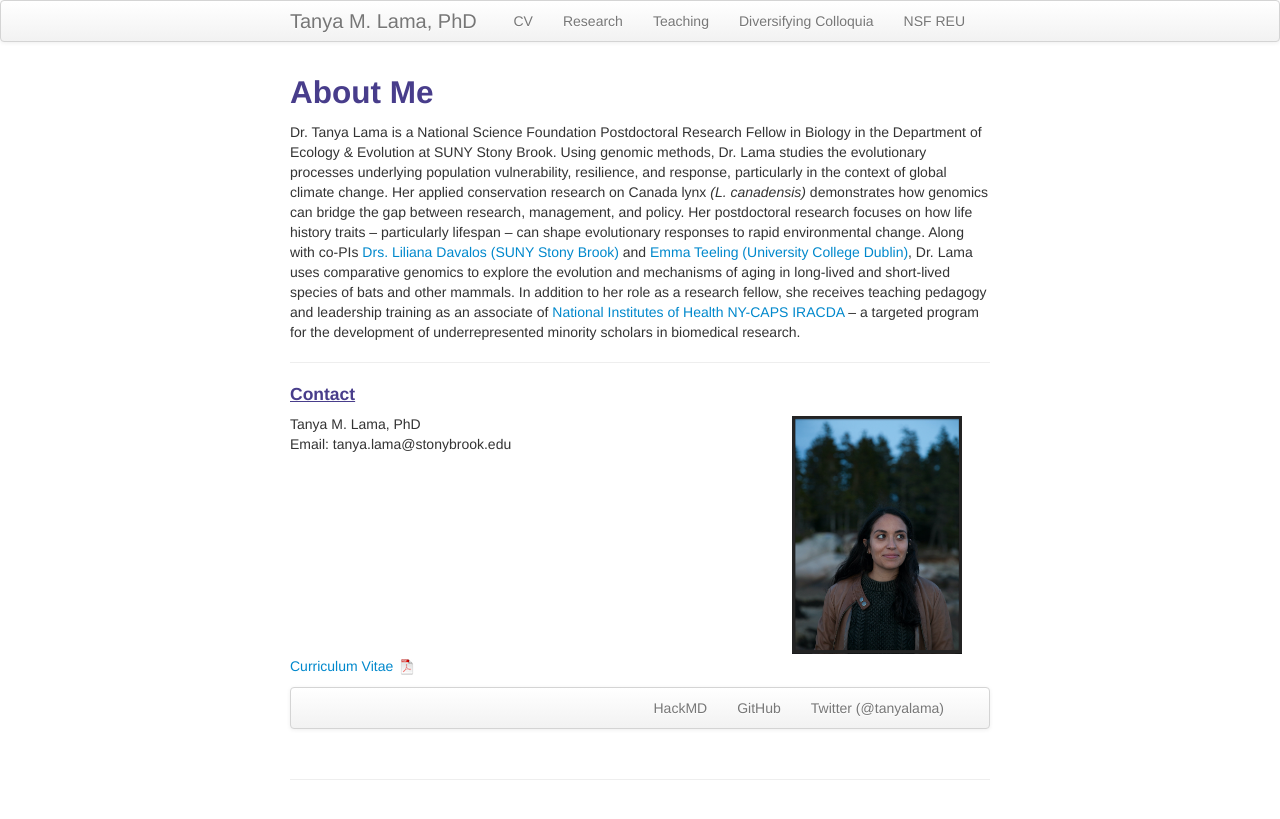
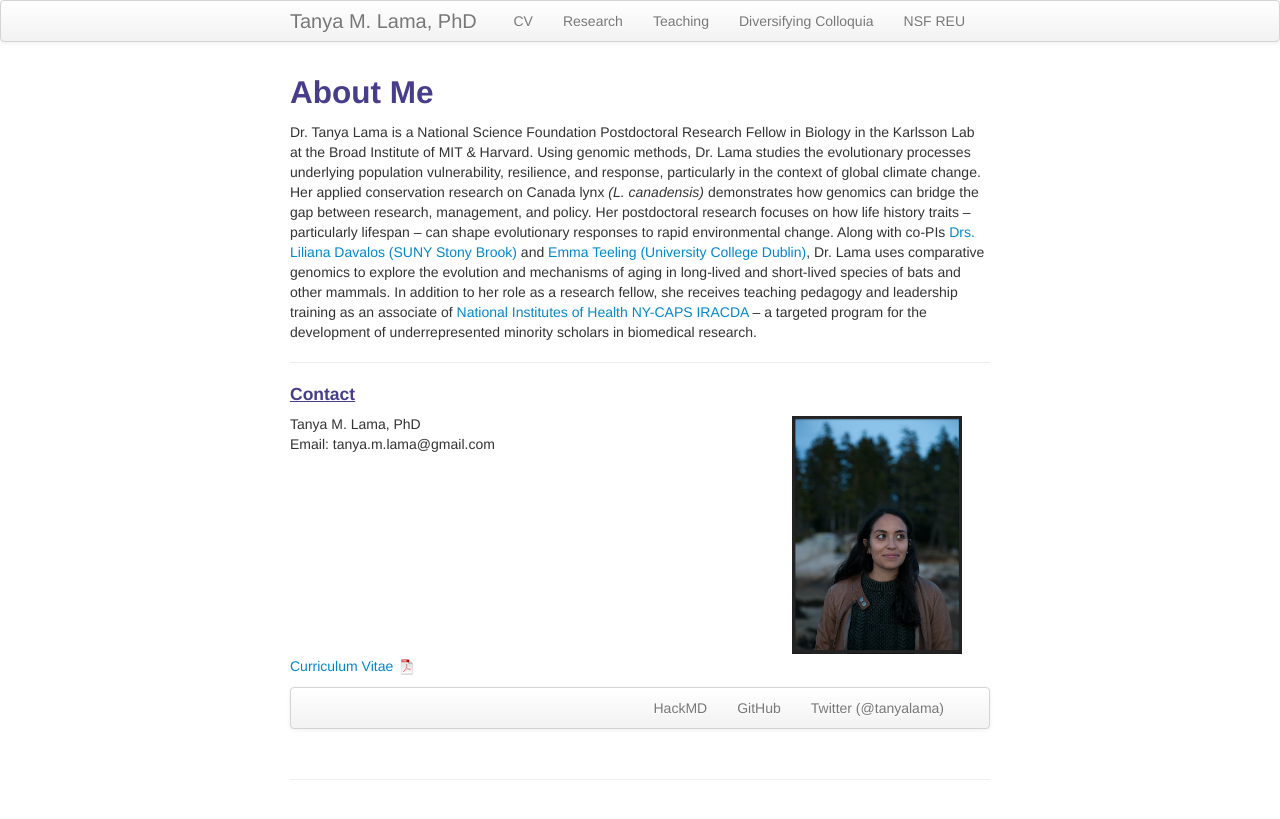
Before and after one commit to tanyalama/tanyalama.github.io, a Jekyll site: the page built from index.md, in a window 1280 px wide. Shown: the top 819 px of the page. Built offline with Jekyll 4.4.1, drawn with Linux system fonts in a browser that asks for light colours.

Commit message:
Update index.md

```diff
--- a/index.md
+++ b/index.md
@@ -7,7 +7,7 @@
 
 About Me
 ---
-Dr. Tanya Lama is a National Science Foundation Postdoctoral Research Fellow in Biology in the Department of Ecology & Evolution at SUNY Stony Brook. Using genomic methods, Dr. Lama studies the evolutionary processes underlying population vulnerability, resilience, and response, particularly in the context of global climate change. Her applied conservation research on Canada lynx _(L. canadensis)_ demonstrates how genomics can bridge the gap between research, management, and policy. Her postdoctoral research focuses on how life history traits -- particularly lifespan -- can shape evolutionary responses to rapid environmental change. Along with co-PIs <a href="https://lmdavalos.github.io/">Drs. Liliana Davalos (SUNY Stony Brook)</a> and <a href="http://batlab.ucd.ie/">Emma Teeling (University College Dublin)</a>, Dr. Lama uses comparative genomics to explore the evolution and mechanisms of aging in long-lived and short-lived species of bats and other mammals. In addition to her role as a research fellow, she receives teaching pedagogy and leadership training as an associate of <a href="https://www.stonybrook.edu/commcms/iracda/">National Institutes of Health NY-CAPS IRACDA</a> – a targeted program for the development of underrepresented minority scholars in biomedical research.
+Dr. Tanya Lama is a National Science Foundation Postdoctoral Research Fellow in Biology in the Karlsson Lab at the Broad Institute of MIT & Harvard. Using genomic methods, Dr. Lama studies the evolutionary processes underlying population vulnerability, resilience, and response, particularly in the context of global climate change. Her applied conservation research on Canada lynx _(L. canadensis)_ demonstrates how genomics can bridge the gap between research, management, and policy. Her postdoctoral research focuses on how life history traits -- particularly lifespan -- can shape evolutionary responses to rapid environmental change. Along with co-PIs <a href="https://lmdavalos.github.io/">Drs. Liliana Davalos (SUNY Stony Brook)</a> and <a href="http://batlab.ucd.ie/">Emma Teeling (University College Dublin)</a>, Dr. Lama uses comparative genomics to explore the evolution and mechanisms of aging in long-lived and short-lived species of bats and other mammals. In addition to her role as a research fellow, she receives teaching pedagogy and leadership training as an associate of <a href="https://www.stonybrook.edu/commcms/iracda/">National Institutes of Health NY-CAPS IRACDA</a> – a targeted program for the development of underrepresented minority scholars in biomedical research.
 
 ---
 #### <u>Contact<u>
@@ -17,7 +17,7 @@
     <div class="row-fluid">
         <div class="span5">
             Tanya M. Lama, PhD<br/>
-            Email: tanya.lama@stonybrook.edu<br/>
+            Email: tanya.m.lama@gmail.com<br/>
         </div>
 
         <div class="span2">
```
